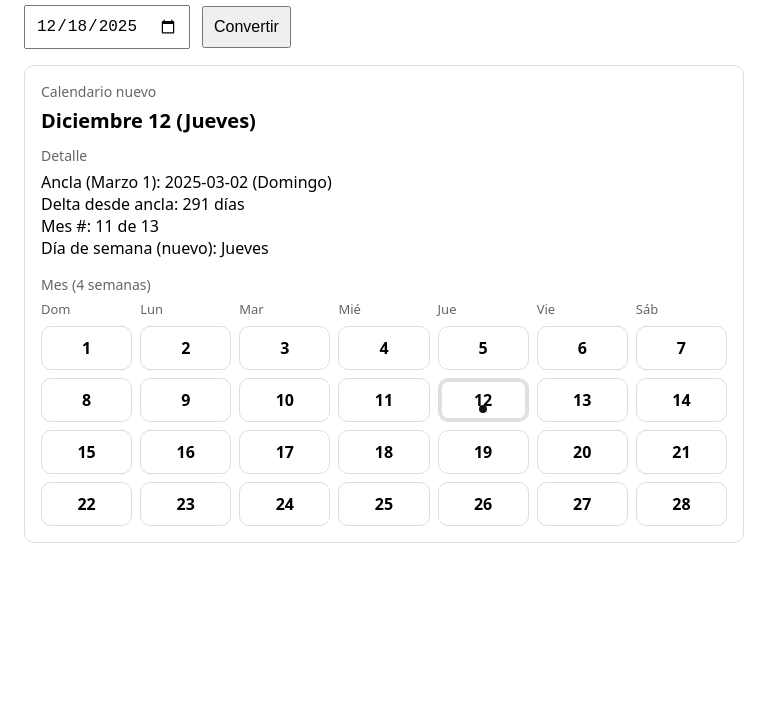
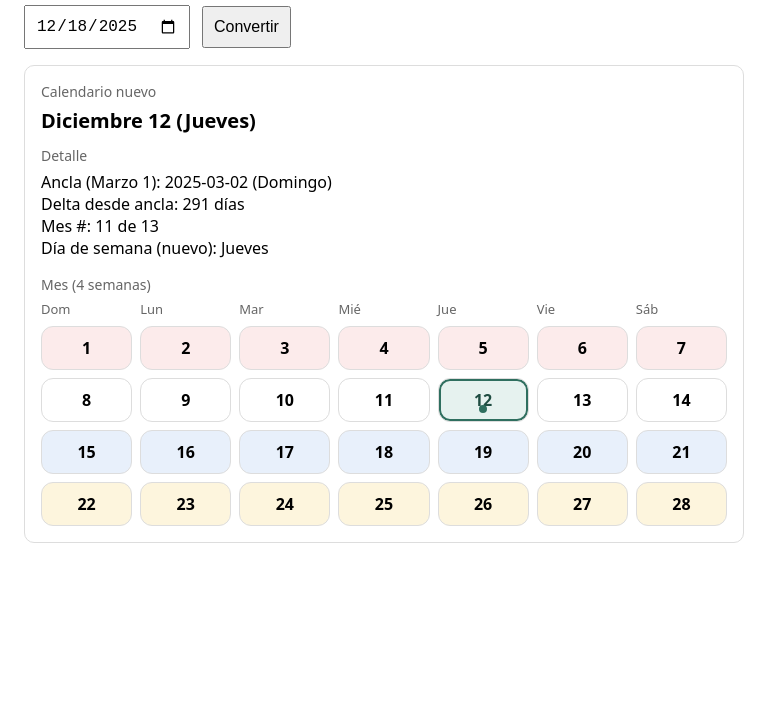
Before and after one commit to sanargon/calendario-nuevo, a plain HTML site: page index.html in a window 1280 px wide. Shown: the part 83-800 px from the top of the page, without its empty margins (0-783 px from the left). Drawn offline with Linux system fonts and the light colour scheme.

Commit message:
Colores suaves por semana (4 semanas)

```diff
--- a/index.html
+++ b/index.html
@@ -5,6 +5,16 @@
   <meta name="viewport" content="width=device-width,initial-scale=1" />
   <title>Conversor Calendario Nuevo</title>
   <style>
+    :root {
+        --accent: #2f6f5f;      /* verde sobrio */
+        --accent-soft: #e6f2ef; /* verde muy claro */
+        --accent-strong: #1f4d42;
+    }
+
+    h1 {
+        color: var(--accent-strong);
+    }
+
     body { font-family: system-ui, Arial; margin: 24px; max-width: 720px; }
     input, button { padding: 10px; font-size: 16px; }
     .row { display: flex; gap: 12px; flex-wrap: wrap; align-items: center; }
@@ -38,7 +48,9 @@
     }
 
     .dayCell.active {
-        box-shadow: 0 0 0 3px rgba(0,0,0,0.12) inset;
+        background: var(--accent-soft);
+        box-shadow: 0 0 0 2px var(--accent) inset;
+        color: var(--accent-strong);
     }
 
     .dayCell.active::after {
@@ -50,7 +62,32 @@
         bottom: 8px;
         left: 50%;
         transform: translateX(-50%);
-        background: #111;
+        background: var(--accent);
+    }
+
+    /* Colores suaves por semana */
+    .week-1 {
+        background: rgba(220, 60, 60, 0.10);   /* rojo suave */
+    }
+
+    .week-2 {
+        background: rgba(255, 255, 255, 0.8); /* blanco / neutro */
+    }
+
+    .week-3 {
+        background: rgba(70, 130, 220, 0.12); /* azul suave */
+    }
+
+    .week-4 {
+        background: rgba(240, 200, 70, 0.18); /* amarillo suave */
+    }
+
+    /* Para que el color se vea como banda */
+    .week-1,
+    .week-2,
+    .week-3,
+    .week-4 {
+        border-radius: 12px;
     }
 
   </style>
@@ -58,8 +95,7 @@
     <link rel="icon" type="image/png" href="icon.png">
     <link rel="apple-touch-icon" href="icon.png">
 
-</head>
-<body>
+</head><body>
   <h1>Conversor: Gregoriano → Calendario Nuevo</h1>
 
   <div class="row">
@@ -187,12 +223,20 @@ function renderMonthGrid(activeDayInMonth){
   const grid = document.createElement("div");
   grid.className = "grid28";
 
-  for(let d=1; d<=28; d++){
-    const cell = document.createElement("div");
-    cell.className = "dayCell" + (d === activeDayInMonth ? " active" : "");
-    cell.textContent = d;
-    grid.appendChild(cell);
+  for(let d = 1; d <= 28; d++){
+  const cell = document.createElement("div");
+
+  const weekIndex = Math.floor((d - 1) / 7) + 1; // 1 a 4
+  cell.classList.add("dayCell");
+  cell.classList.add(`week-${weekIndex}`);
+
+  if(d === activeDayInMonth){
+    cell.classList.add("active");
   }
+
+  cell.textContent = d;
+  grid.appendChild(cell);
+}
 
   container.innerHTML = "";
   container.appendChild(header);
```
